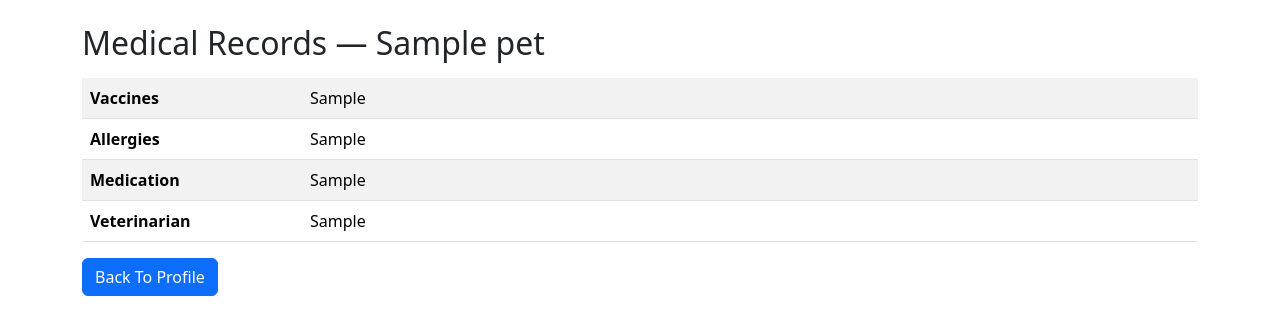
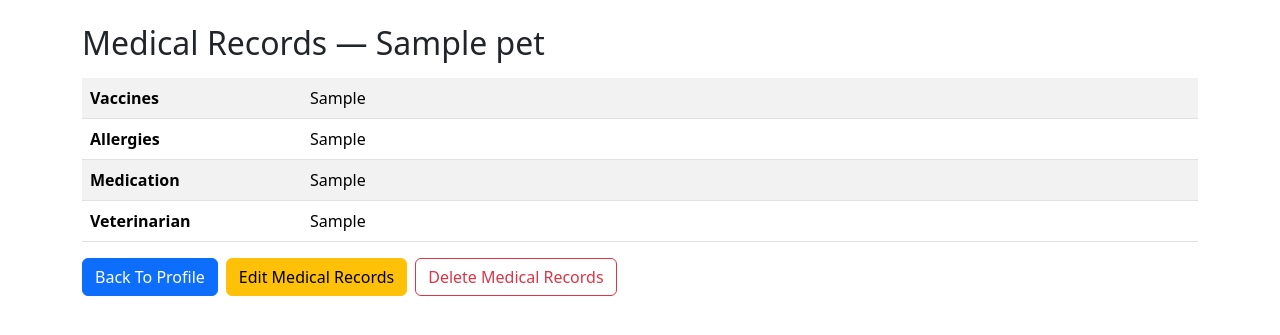
Before and after one commit to ShreyGK6/Purrfect_Planner, a Flask app: page /records/1 in a window 1280 px wide. Shown: the part 57-392 px from the top of the page. Run offline with Flask 3, Linux system fonts and the light colour scheme; a user stored in the database is signed in; tables that the repository leaves empty hold one stand-in row (values such as "Sample post").

Commit message:
merged shivani's code (med stuff)

```diff
--- a/app.py
+++ b/app.py
@@ -295,6 +295,66 @@ def create_app():
 
         return render_template("medical_records.html", pet=pet.to_card(), records=records)
 
+    @app.route("/records/<int:pet_id>/edit", methods=["GET", "POST"])
+    @login_required
+    def edit_med(pet_id):
+        pet = Pet.query.filter_by(id=pet_id, owner_id=current_user.id).first_or_404() #curr pet belongs to curr user
+        record = pet.medical_record #get exisitng record
+
+        if request.method == "POST": #store all fields of data from frontend
+            vaccine = (request.form.get("vaccine") or "").strip()
+            allergies = (request.form.get("allergies") or "").strip()
+            medication = (request.form.get("medication") or "").strip()
+            vet_info = (request.form.get("vet_info") or "").strip()
+
+            if record is None: #replace dummy record with newly created record if none exists. none exists by default
+                record = MedicalRecord(
+                    pet_id=pet.id,
+                    vaccine=vaccine,
+                    allergies=allergies,
+                    medication=medication,
+                    vet_info=vet_info,
+                )
+                db.session.add(record) #add to db and store it
+            else: #if record already exists, update fields
+                record.vaccine = vaccine
+                record.allergies = allergies
+                record.medication = medication
+                record.vet_info = vet_info
+
+            db.session.commit() #commit changes to db
+            flash("Medical records updated!", "success") #success message
+            return redirect(url_for("medical_records", pet_id=pet.id))
+
+        #show exiting data
+        if record:
+            data = record.to_view()
+        else: #show default blank fields (double check and hardcode again just in case)
+            data = {"vaccine": "", "allergies": "", "medication": "", "vet_info": ""}
+
+        return render_template("edit_med.html", pet=pet.to_card(), records=data)
+
+
+
+    @app.route("/records/<int:pet_id>/clear", methods=["POST"])
+    @login_required
+    def delete_med(pet_id):
+        pet = Pet.query.filter_by(id=pet_id, owner_id=current_user.id).first_or_404() #pet needs to belong to current user
+        record = pet.medical_record
+
+        #if record exists, clear all fields and commit to db "deleting it"
+        #we do not want to delete the rows, just "clear" the data
+        if record:
+            record.vaccine = ""
+            record.allergies = ""
+            record.medication = ""
+            record.vet_info = ""
+            db.session.commit()
+
+        flash("Medical Records Cleared!", "warning")
+        return redirect(url_for("medical_records", pet_id=pet_id))
+
+
     #jerome's code:
     @app.route("/pets/<int:pet_id>/edit", methods=["GET", "POST"])
     @login_required
--- a/templates/medical_records.html
+++ b/templates/medical_records.html
@@ -9,5 +9,13 @@
     <tr><th scope="row">Veterinarian</th><td>{{ records.vet_info }}</td></tr>
   </tbody>
 </table>
-<a class="btn btn-primary " href="{{ url_for('pet_profile', pet_id=pet.id) }}"> Back To Profile</a>
+<div class="mt-3 d-flex gap-2">
+
+  <a class="btn btn-primary " href="{{ url_for('pet_profile', pet_id=pet.id) }}"> Back To Profile</a>
+  <a class="btn btn-warning" href="{{ url_for('edit_med', pet_id=pet.id) }}"> Edit Medical Records </a>
+  <form method="POST" action="{{ url_for('delete_med', pet_id=pet.id) }}" onsubmit="return confirm('Clear all medical records for this pet?');">
+    <button type="submit" class="btn btn-outline-danger"> Delete Medical Records </button>
+  </form>
+
+</div>
 {% endblock %}
```
Also changed, not shown: templates/edit_med.html (added, +30 -0 lines).
